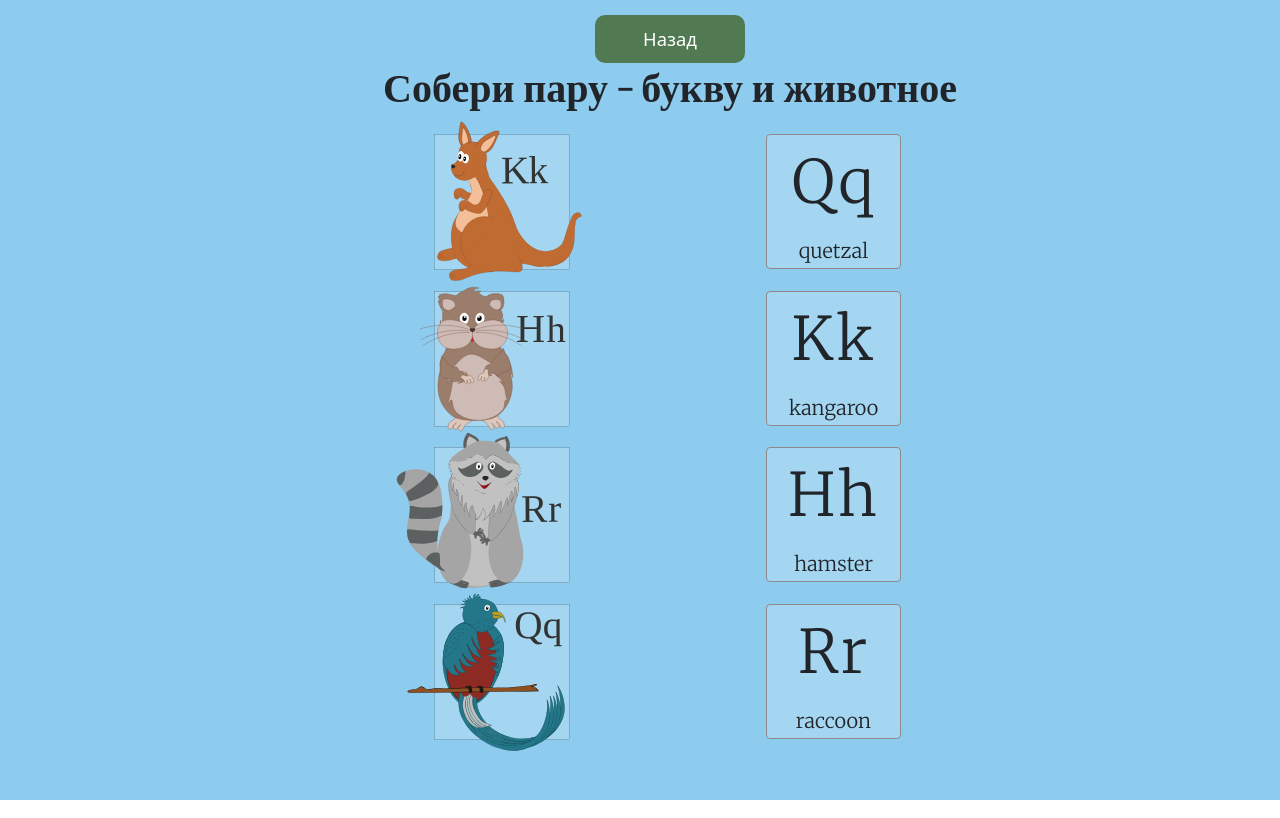
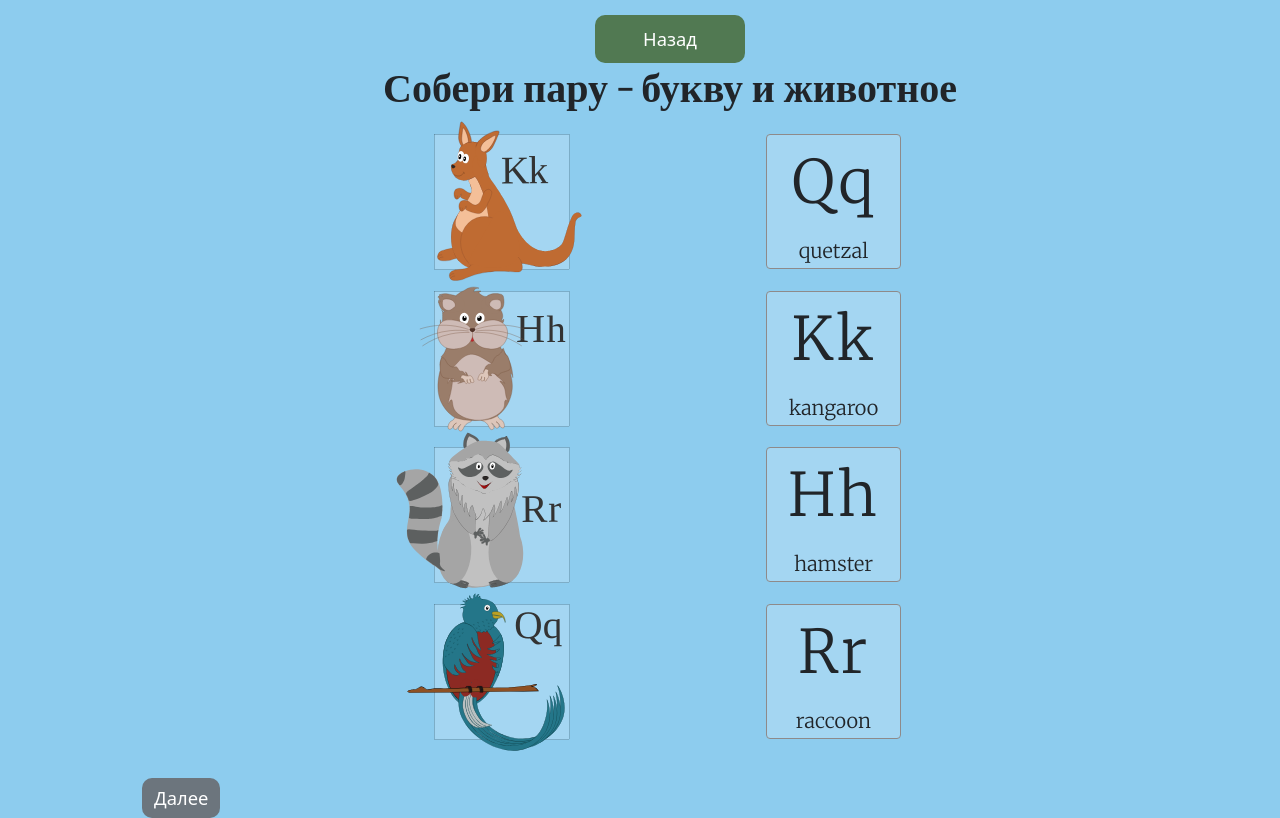
Before and after one commit to AnigalHub/DrawnSVGWithAnimation, a Vue app: page /collectCouple in a window 1280 px wide. Built offline with nearby package versions, Linux system fonts and the light colour scheme; a web font is replaced by a local one.

Commit message:
добавлена кнопка - Далее

```diff
--- a/src/components/collectCouple.vue
+++ b/src/components/collectCouple.vue
@@ -15,6 +15,7 @@
                     </div>
                 </b-col>
             </b-row>
+            <b-button class="onward">Далее</b-button>
         </div>
         <screen-rotation/>
     </div>
```
